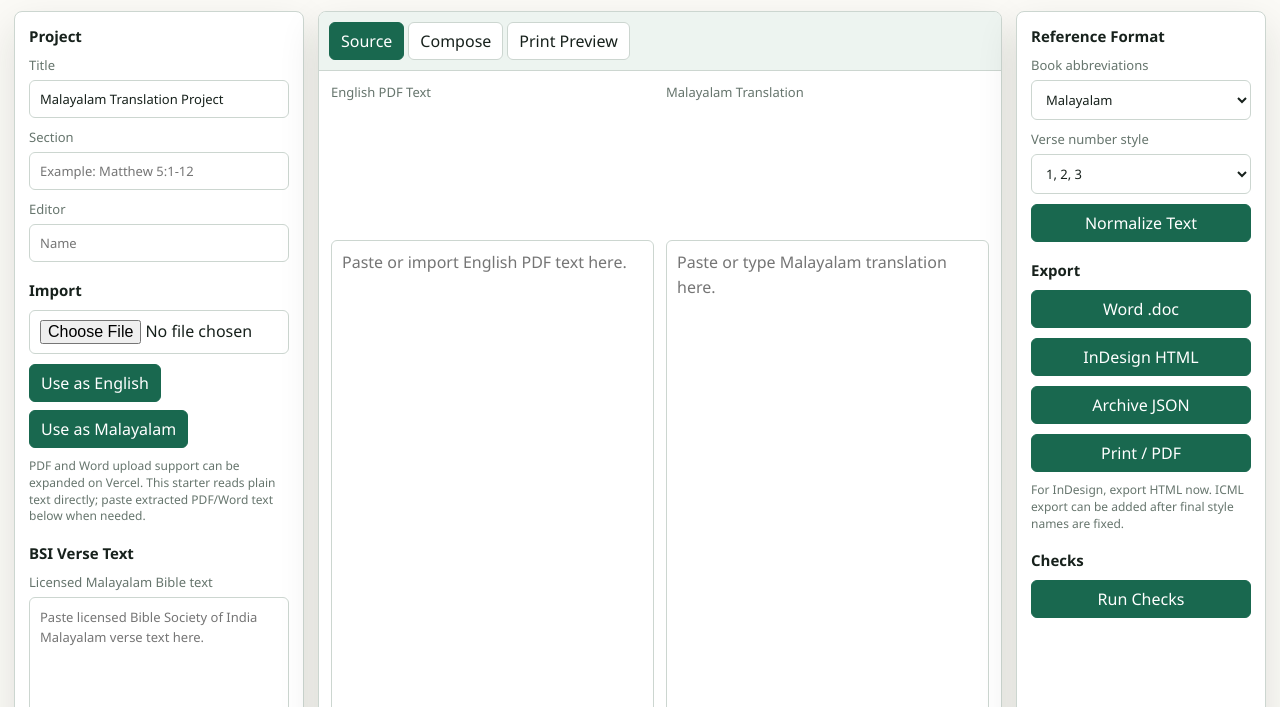
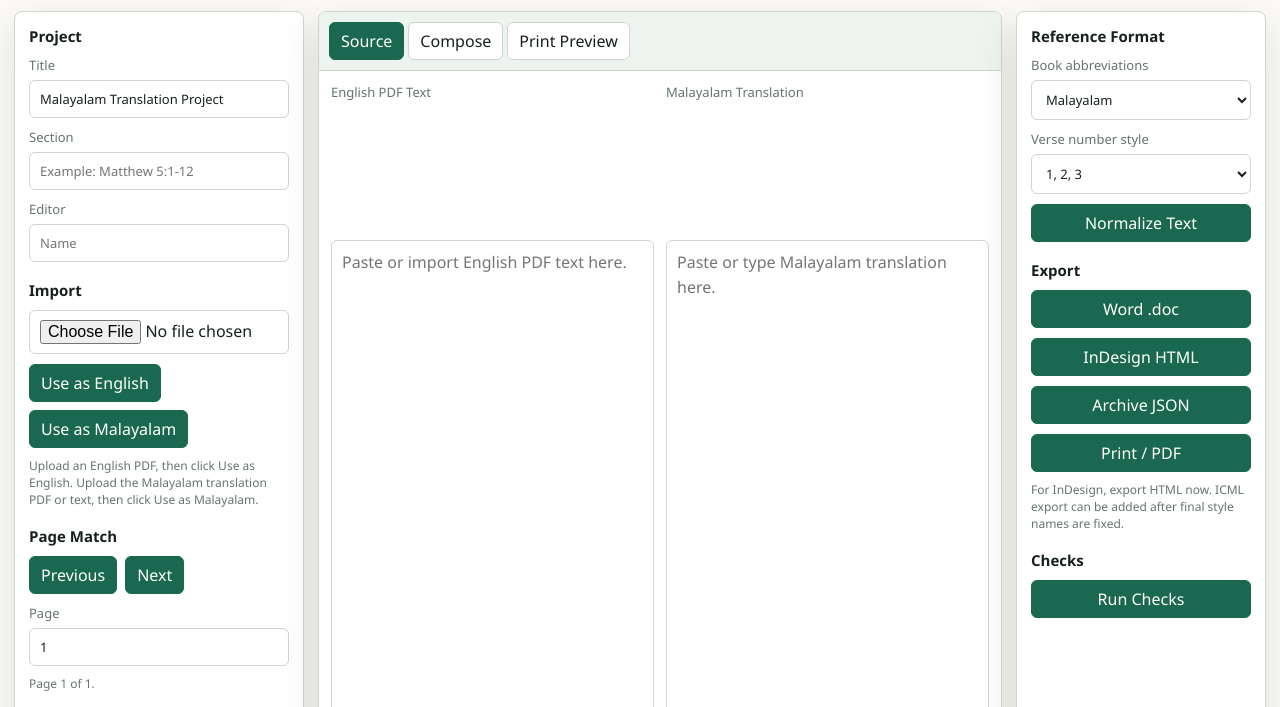
Before and after one commit to Jayasree2020/ISB-malayalam, a website: page index.html in a window 1280 px wide. Shown: the part 93-800 px from the top of the page. Drawn offline with Linux system fonts and the light colour scheme.

Commit message:
Add PDF page extraction and Malayalam page matching: index.html

```diff
--- a/index.html
+++ b/index.html
@@ -44,7 +44,20 @@
             <button id="useAsEnglishBtn" type="button">Use as English</button>
             <button id="useAsMalayalamBtn" type="button">Use as Malayalam</button>
           </div>
-          <p class="hint">PDF and Word upload support can be expanded on Vercel. This starter reads plain text directly; paste extracted PDF/Word text below when needed.</p>
+          <p id="importStatus" class="hint">Upload an English PDF, then click Use as English. Upload the Malayalam translation PDF or text, then click Use as Malayalam.</p>
+        </section>
+
+        <section>
+          <h2>Page Match</h2>
+          <div class="button-row">
+            <button id="prevPageBtn" type="button">Previous</button>
+            <button id="nextPageBtn" type="button">Next</button>
+          </div>
+          <label>
+            Page
+            <input id="pageNumber" type="number" min="1" value="1" />
+          </label>
+          <p id="pageStatus" class="hint">Page 1 of 1.</p>
         </section>
 
         <section>
@@ -164,6 +177,7 @@ salvation=രക്ഷ</textarea>
     </main>
 
     <div id="toast" role="status" aria-live="polite"></div>
+    <script src="https://cdnjs.cloudflare.com/ajax/libs/pdf.js/3.11.174/pdf.min.js"></script>
     <script src="./app.js"></script>
   </body>
 </html>
```
